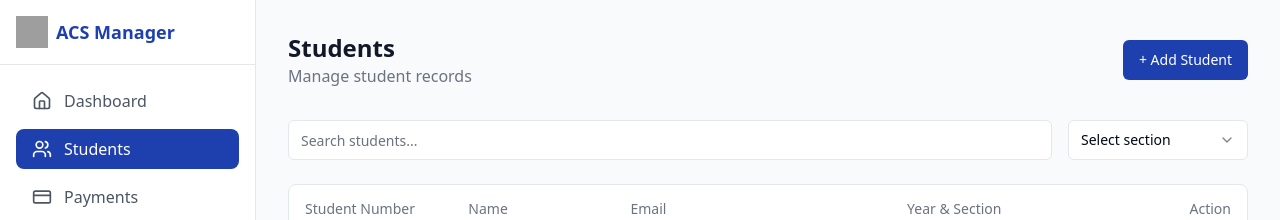
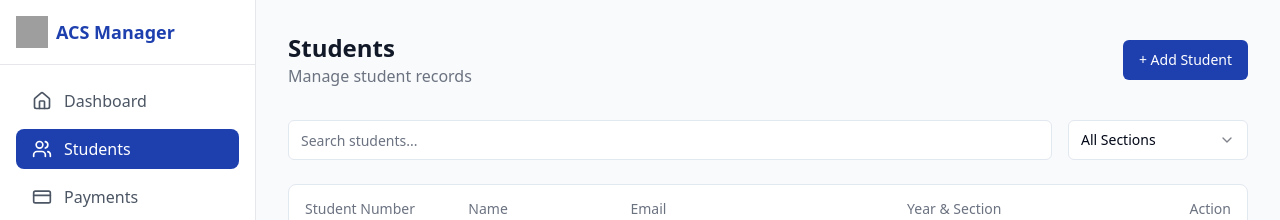
Before and after one commit to Chell2003/payment-nexus-dashboard, a React (Vite) app: page /students in a window 1280 px wide. Shown: the top 220 px of the page. Built offline with nearby package versions, Linux system fonts and the light colour scheme; grey boxes are pictures that could not be loaded.

Commit message:
Fix Select.Item value props
Updated Select.Item components in `src/pages/Students.tsx` to ensure all Items have a non-empty value prop, resolving the runtime error encountered when rendering the select component.
[skip gpt_engineer]

```diff
--- a/src/pages/Students.tsx
+++ b/src/pages/Students.tsx
@@ -13,7 +13,7 @@ import {
 
 const Students = () => {
   const [searchQuery, setSearchQuery] = useState("");
-  const [selectedSection, setSelectedSection] = useState("");
+  const [selectedSection, setSelectedSection] = useState("all");
 
   const students = [
     {
@@ -31,7 +31,7 @@ const Students = () => {
       student.studentNumber.includes(searchQuery) ||
       student.email.toLowerCase().includes(searchQuery.toLowerCase());
 
-    const matchesSection = selectedSection ? student.section === selectedSection : true;
+    const matchesSection = selectedSection === "all" ? true : student.section === selectedSection;
 
     return matchesSearch && matchesSection;
   });
@@ -66,7 +66,7 @@ const Students = () => {
               <SelectValue placeholder="Select section" />
             </SelectTrigger>
             <SelectContent>
-              <SelectItem value="">All Sections</SelectItem>
+              <SelectItem value="all">All Sections</SelectItem>
               <SelectItem value="BSCS 2-3">BSCS 2-3</SelectItem>
               {/* Add more sections as needed */}
             </SelectContent>
```
